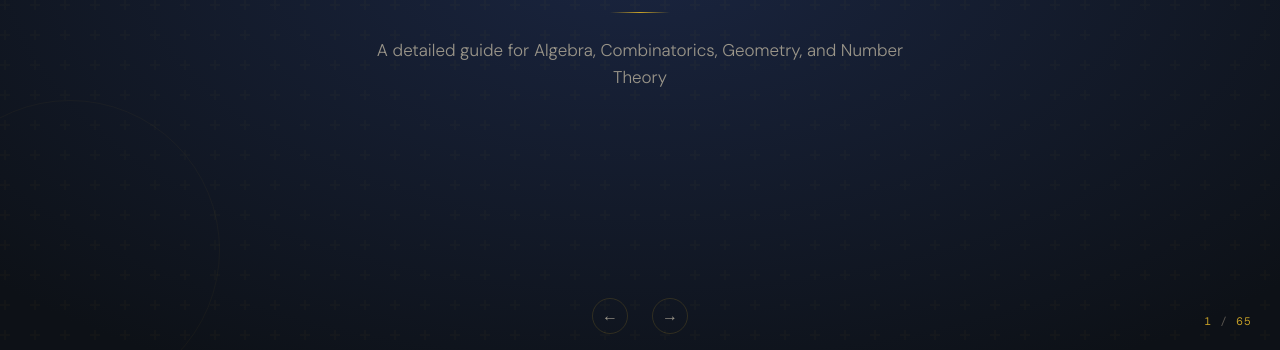
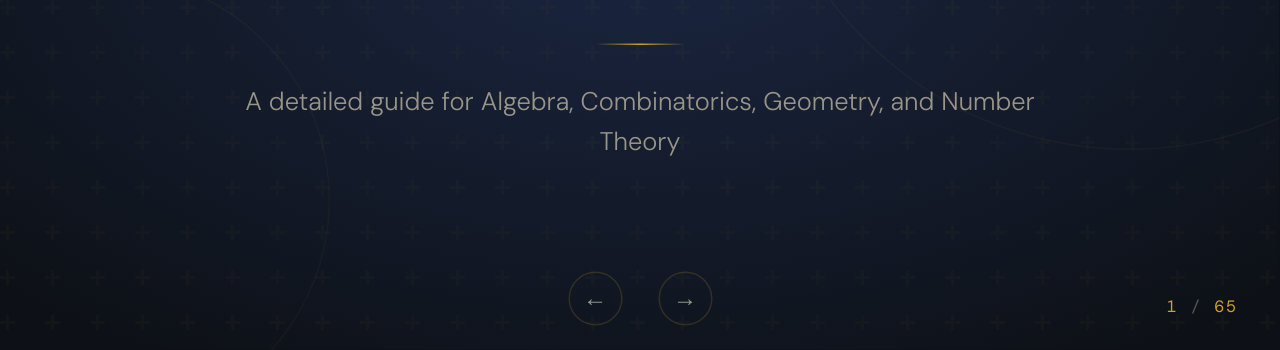
Before and after one commit to adhikariprajitraj/Proofwriting, a plain HTML site: page olympiad-slides.html in a window 1280 px wide. Shown: the part 450-800 px from the top of the page. Drawn offline with nearby package versions, Linux system fonts and the light colour scheme; a web font is replaced by a local one.

Commit message:
Add zoom functionality to slides with adjustable UI scale

```diff
--- a/olympiad-slides.html
+++ b/olympiad-slides.html
@@ -9,6 +9,7 @@
 <link href="https://fonts.googleapis.com/css2?family=Cormorant+Garamond:ital,wght@0,300;0,400;0,500;0,600;0,700;1,300;1,400;1,500&family=DM+Sans:ital,opsz,wght@0,9..40,300;0,9..40,400;0,9..40,500;1,9..40,300&family=DM+Mono:wght@300;400;500&display=swap" rel="stylesheet">
 <style>
 :root {
+  --ui-scale: 1.5;
   --bg: #0d1117;
   --bg2: #13181f;
   --bg3: #1a2130;
@@ -37,6 +38,14 @@ html, body {
   color: var(--text);
 }
 
+#zoom-root {
+  width: calc(100vw / var(--ui-scale));
+  height: calc(100vh / var(--ui-scale));
+  transform: scale(var(--ui-scale));
+  transform-origin: top left;
+  overflow: hidden;
+}
+
 /* ── PROGRESS BAR ── */
 #progress-bar {
   position: fixed; top: 0; left: 0; height: 2px;
@@ -86,7 +95,7 @@ html, body {
 
 /* ── SLIDES CONTAINER ── */
 #slides-wrap {
-  width: 100vw; height: 100vh;
+  width: 100%; height: 100%;
   position: relative;
   overflow: hidden;
 }
@@ -340,6 +349,8 @@ pre.verbatim .comm { color: var(--text-muted); }
 </style>
 </head>
 <body>
+
+<div id="zoom-root">
 
 <div id="progress-bar" style="width:0%"></div>
 <div id="section-label">Introduction</div>
@@ -1443,6 +1454,8 @@ Therefore ...
 
 </div><!-- /slides-wrap -->
 
+</div><!-- /zoom-root -->
+
 <script>
 const slides = Array.from(document.querySelectorAll('.slide'));
 const total = slides.length;
```
